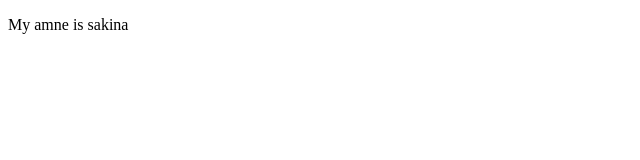
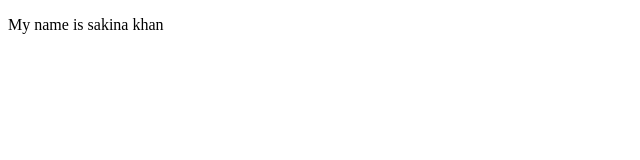
Before and after one commit to sakina-khan18/asd, a plain HTML site: page index.html in a window 1280 px wide. Shown: the full height of the page, 0-640 px from the left. Drawn offline with Linux system fonts and the light colour scheme.

Commit message:
addded full anem

```diff
--- a/index.html
+++ b/index.html
@@ -7,7 +7,7 @@
 </head>
 <body>
 
-<p>My amne is sakina</p>
+<p>My name is sakina khan</p>
 
 </body>
 </html>
```
